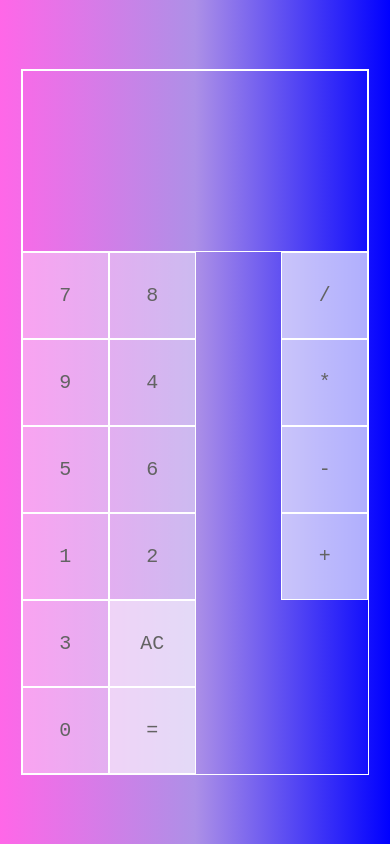
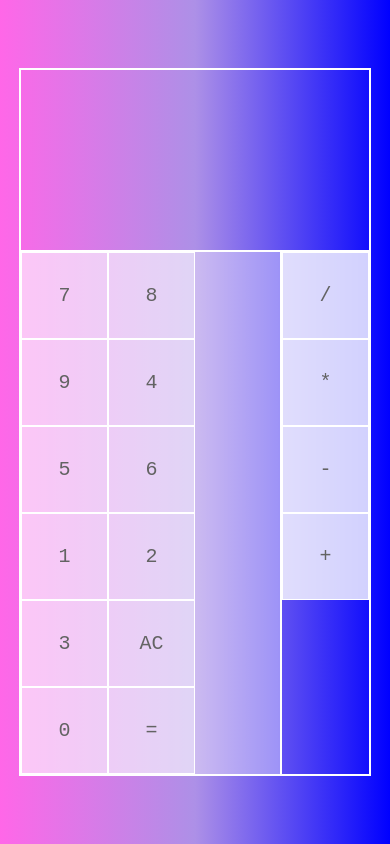
Before and after one commit to anacarneiroo/calculadora, a plain HTML site: page index.html in a window 390 px wide. Drawn offline with Linux system fonts and the light colour scheme.

Commit message:
problema de espaçamento entre as teclas no mobile

```diff
--- a/style.css
+++ b/style.css
@@ -15,7 +15,7 @@ body{
 
 #calculadora{
     border: 1px solid white;
-    width: 346.4px;
+    width: 350px;
 }
 
 #resultado{
@@ -40,6 +40,8 @@ body{
 #numeros{
     display: flex;
     flex-wrap: wrap;
+    border: 1px solid white;
+    background-color: rgba(255, 255, 255, 0.377);
 }
 
 #numeros > div, #operations > div{
@@ -48,7 +50,6 @@ body{
     justify-content: center;
     width: 85px;
     height: 85px;
-    border: 1px solid white;
 }
 
 #numeros div:hover, #operations div:hover{
@@ -60,12 +61,15 @@ body{
 #operations {
     display: flex;
     flex-direction: column;
+    border: 1px solid white;
 }
 
-#operations > div,#ac,#igual{
-    background-color: rgba(255, 255, 255, 0.662);
+#operations > div{
+    background-color: rgba(255, 255, 255, 0.808);
+    border: 1px solid white;
 }
 
-.numbers{
+.numbers,#ac,#igual{
     background-color: rgba(255, 255, 255, 0.377);
+    border: 1px solid white;
 }
```
